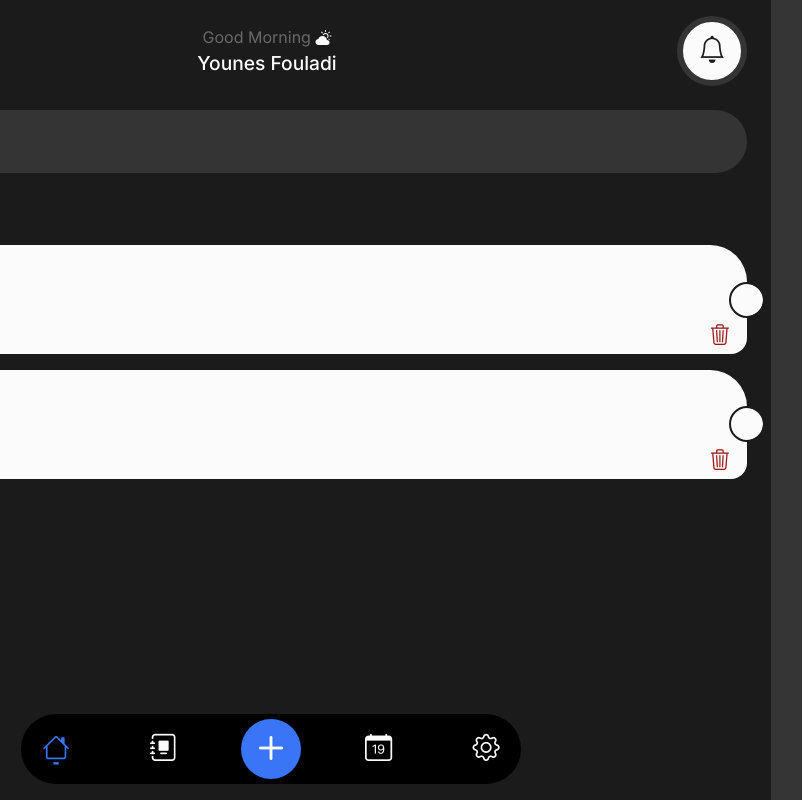
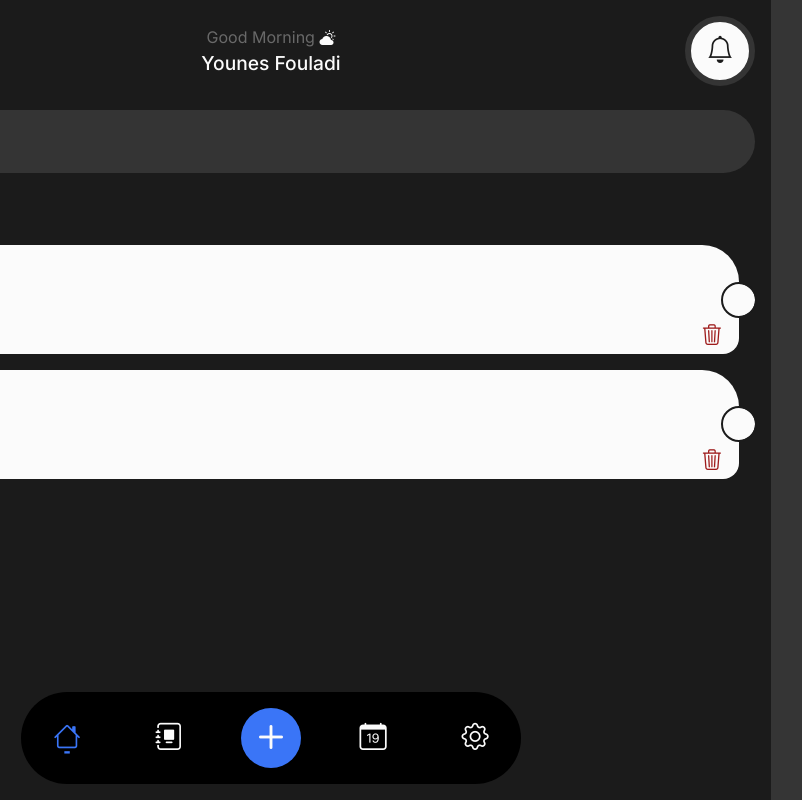
Before and after one commit to mehrabtahami/to-do-list, a website built with webpack: page src/template.html in a window 1280 px wide. Shown: the full height of the page, 369-1171 px from the left. Built offline with nearby package versions, Linux system fonts and the light colour scheme.

```diff
--- a/src/styles/style.css
+++ b/src/styles/style.css
@@ -32,9 +32,8 @@
   position: relative;
 }
 
-#container > div:first-child {
+#container > div {
   padding: 1rem;
-  padding-right: 1.5rem;
 }
 
 /* Home Page Style  */
@@ -196,7 +195,7 @@
   flex-direction: column;
   margin-top: 1rem;
   row-gap: 1rem;
-  /* height: 100%; */
+  padding-right: 1rem;
 }
 
 #homepage-container .homepage-tasks .tasks-container .task-card {
```
